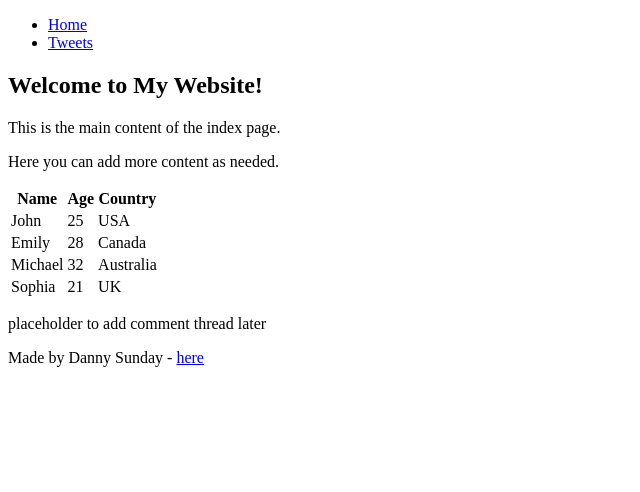
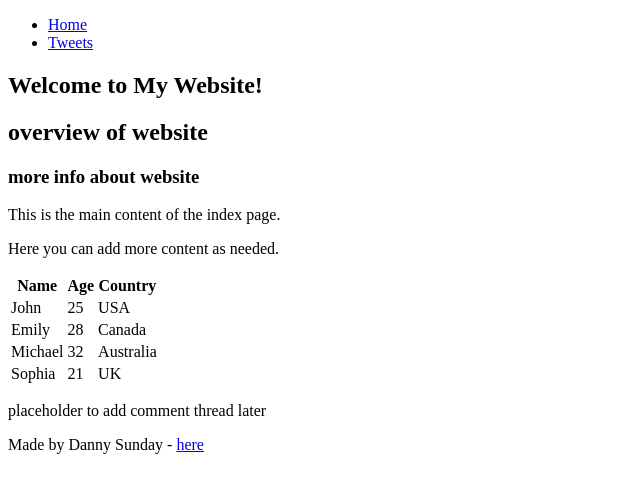
Before and after one commit to Danny2k15/My_First_Portfolio, a plain HTML site: page html_basic/index.html in a window 1280 px wide. Shown: the whole page, without its empty margins (0-640 px from the left). Drawn offline with Linux system fonts and the light colour scheme.

Commit message:
index html

```diff
--- a/html_basic/index.html
+++ b/html_basic/index.html
@@ -18,6 +18,8 @@
       <!-- Article Section for Main Content -->
       <article>
         <h1>Welcome to My Website!</h1>
+        <h2>overview of website</h2>
+        <h3>more info about website</h3>
         <p>This is the main content of the index page.</p>
         <p>Here you can add more content as needed.</p>
         <table>
```
